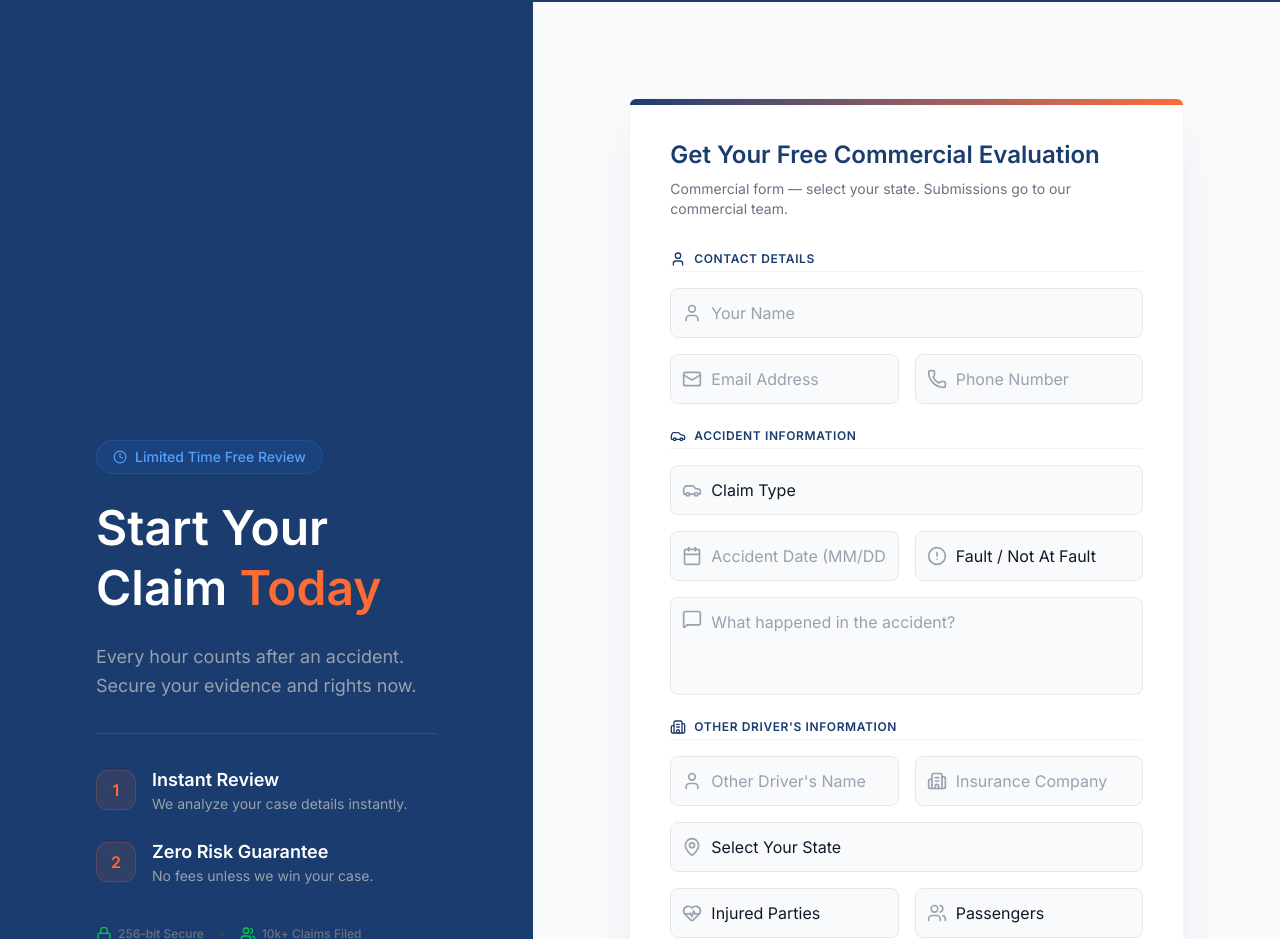
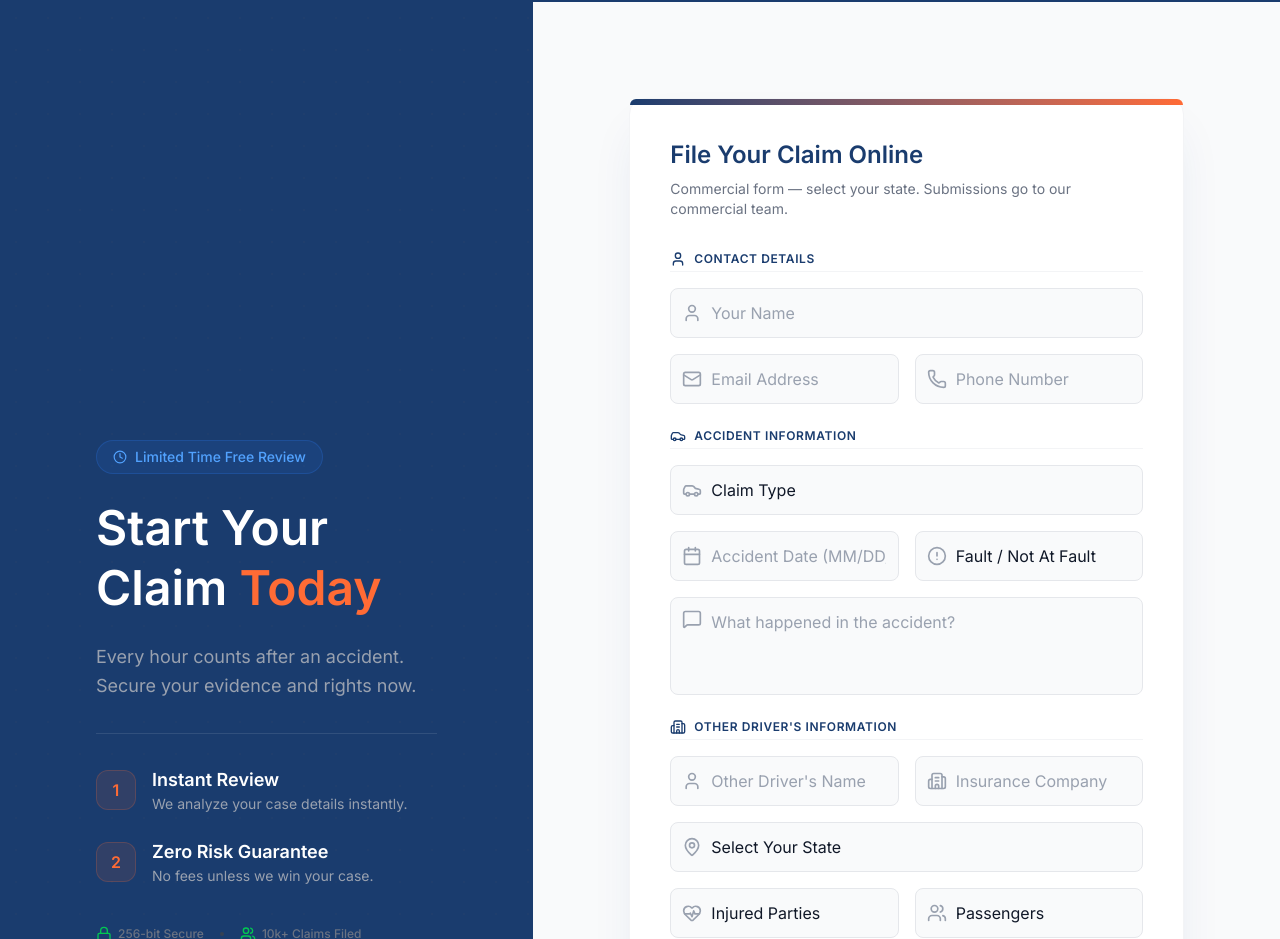
Before and after one commit to boopul22/Onlineautoclaimsline.com, a React (Vite) app: page /commercial-insurance in a window 1280 px wide. Shown: the part 1052-1991 px from the top of the page. Built offline with nearby package versions, Linux system fonts and the light colour scheme.

Commit message:
Rename commercial form heading to File Your Claim Online

```diff
--- a/src/pages/CommercialInsurance.tsx
+++ b/src/pages/CommercialInsurance.tsx
@@ -131,7 +131,7 @@ export default function CommercialInsurance() {
         endpoint="/api/commercial-claim"
         source="commercial-insurance"
         sectionId="commercial-claim"
-        title="Get Your Free Commercial Evaluation"
+        title="File Your Claim Online"
         subtitle="Commercial form — select your state. Submissions go to our commercial team."
         submitLabel="Submit My Commercial Claim"
       />
```
